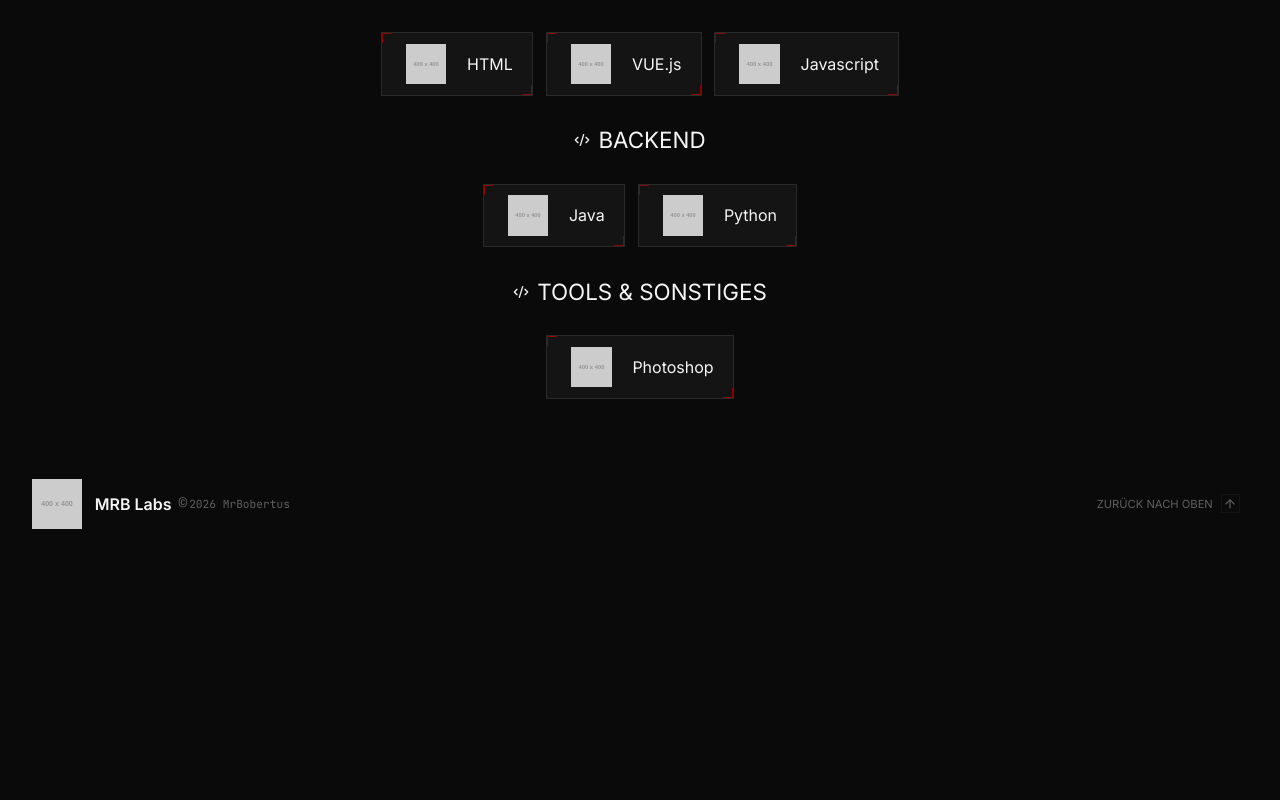
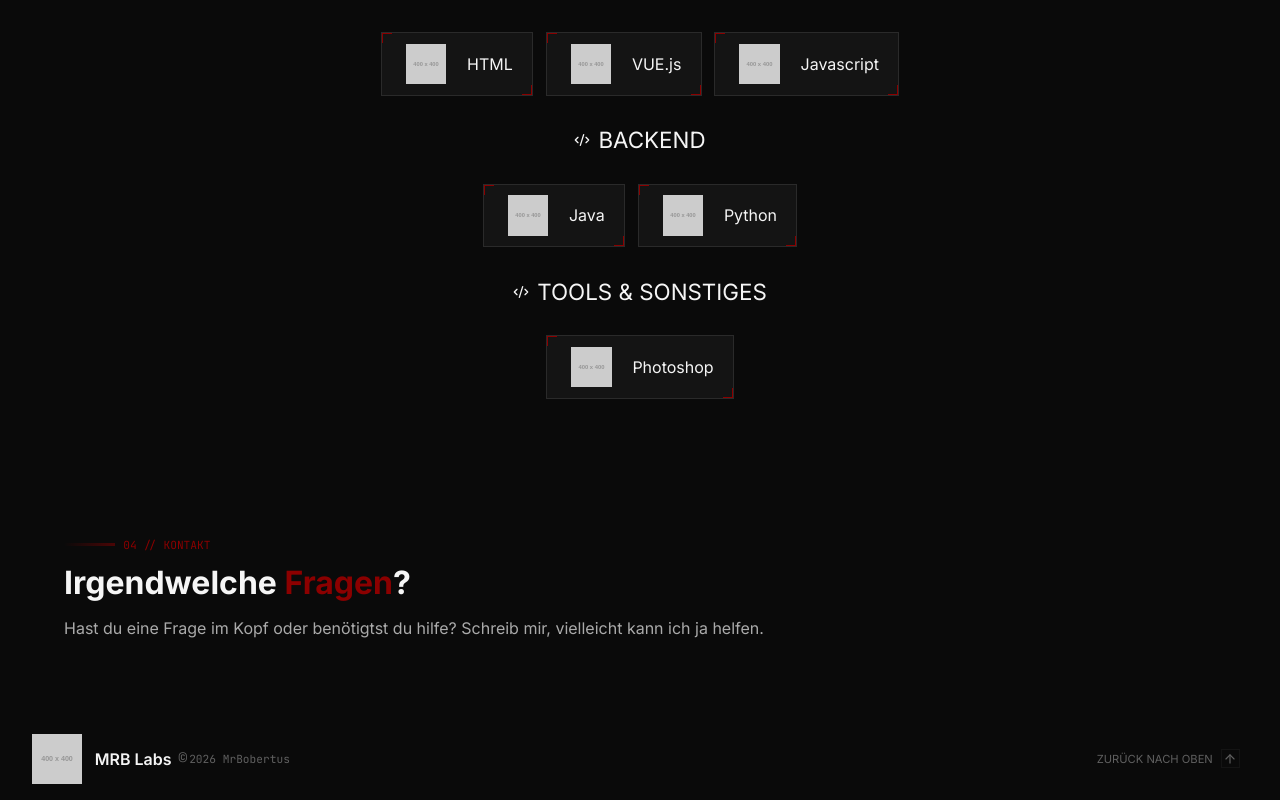
Before and after one commit to MrBobertus/portfolio-v3, a Vue app: page / in a window 1280 px wide. Shown: the part 1839-2639 px from the top of the page. Before the commit the page ends 2384 px from the top, so only its background shows below. Built offline with nearby package versions, Linux system fonts and the light colour scheme.

Commit message:
started the contact section

```diff
--- a/src/components/sections/ContactSection.vue
+++ b/src/components/sections/ContactSection.vue
@@ -1,8 +1,75 @@
 <template>
-  <div>
-    <!-- HeroSection -->
+  <div class="contact">
+    <div class="contact-section-info">
+      <div class="line"></div>
+      <p>04 // KONTAKT</p>
+    </div>
+    <p class="contact-title">Irgendwelche <span class="contact-title-keyword">Fragen</span>?</p>
+    <p class="contact-explanation">Hast du eine Frage im Kopf oder benötigtst du hilfe? Schreib mir, vielleicht kann ich ja helfen.</p>
   </div>
 </template>
 
 <script setup>
+  import { CodeXml } from 'lucide-vue-next'
 </script>
+
+<style scoped>
+  .contact {
+    display: flex;
+    flex-direction: column;
+    align-items: start;
+    justify-content: center;
+    padding: 4rem;
+  }
+
+  .contact-section-info {
+    display: flex;
+    flex-direction: row;
+    align-items: center;
+    justify-content: center;
+    color: var(--accent);
+    gap: 0.5rem;
+    font-family: var(--font-mono);
+    font-size: 0.7rem;
+  }
+
+  .contact-title {
+    font-family: var(--font-main);
+    font-weight: 700;
+    font-size: 2rem;
+    margin: 0;
+  }
+
+  .contact-title-keyword {
+    color: var(--accent);
+  }
+
+  .contact-explanation {
+    color: var(--text-secondary);
+  }
+
+  .box-top-left {
+    position: absolute;
+    top: 0;
+    left: 0;
+    height: 10px;
+    width: 10px;
+    border-top: 1px solid var(--accent);
+    border-left: 1px solid var(--accent);
+  }
+  .box-bottom-right {
+    position: absolute;
+    bottom: 0;
+    right: 0;
+    height: 10px;
+    width: 10px;
+    border-bottom: 1px solid var(--accent);
+    border-right: 1px solid var(--accent);
+  }
+
+  .line {
+    height: 3px;
+    width: 3.2rem;
+    background: linear-gradient(to right, transparent, rgba(139, 0, 0, 0.5));
+  }
+</style>
```
